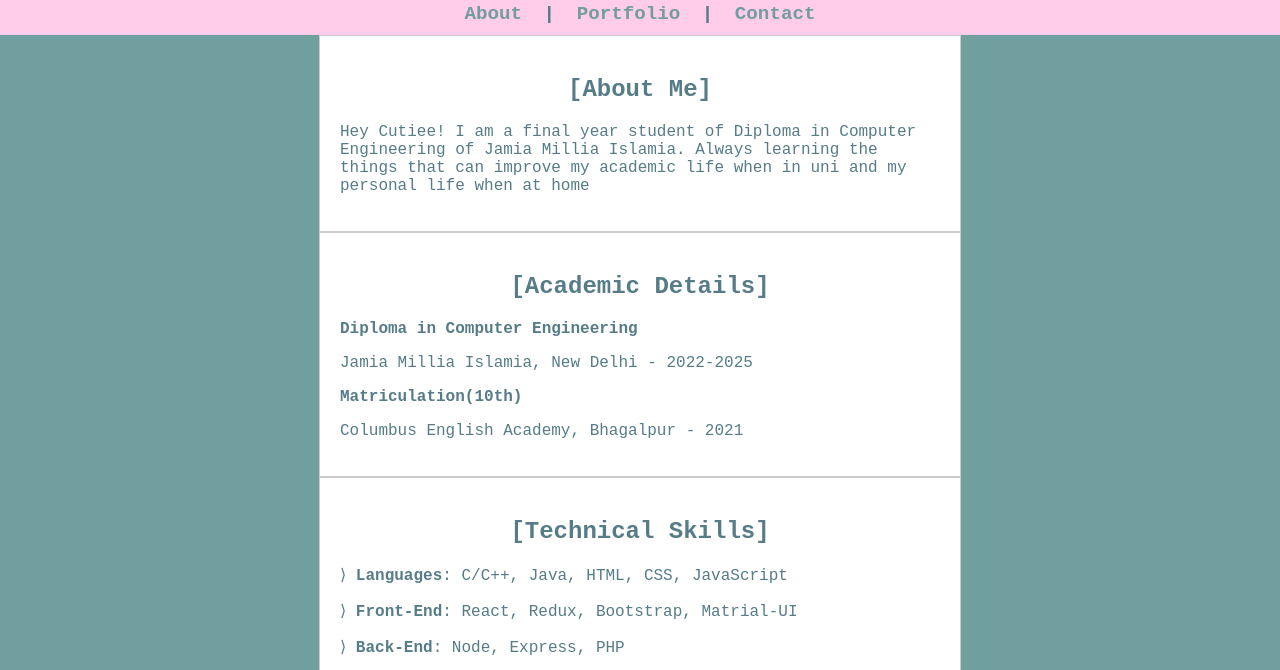
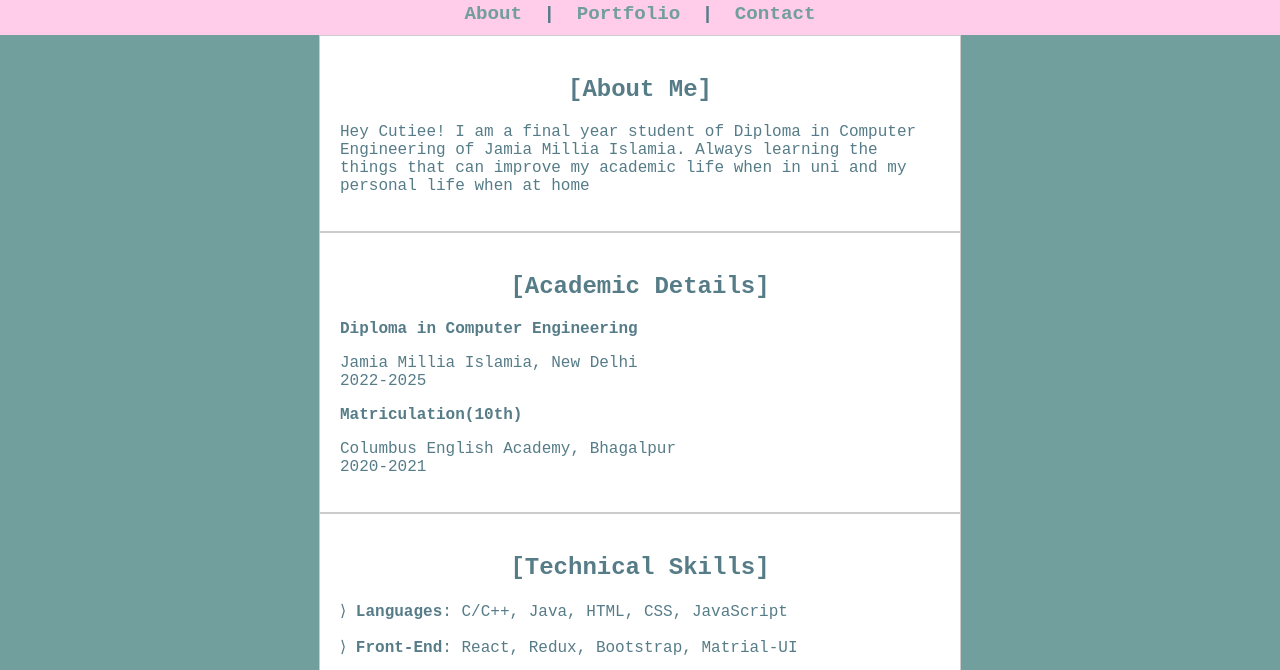
Before and after one commit to shoaib027/portfolio, a plain HTML site: page index.html in a window 1280 px wide. Shown: the part 106-776 px from the top of the page. Drawn offline with Linux system fonts and the light colour scheme.

Commit message:
Update index.html

```diff
--- a/index.html
+++ b/index.html
@@ -26,9 +26,9 @@
     <section id="portfolio">
         <h2>&lbrack;Academic Details&rbrack;</h2>
         <p><b> Diploma in Computer Engineering</b></p>
-        <p>Jamia Millia Islamia, New Delhi - 2022-2025</p>
+        <p>Jamia Millia Islamia, New Delhi <br>2022-2025</p>
         <p><b>Matriculation(10th)</b></p>
-        <p>Columbus English Academy, Bhagalpur - 2021</p>
+        <p>Columbus English Academy, Bhagalpur <br>2020-2021</p>
 
     </section>
     <section id="technicalskills">
```
